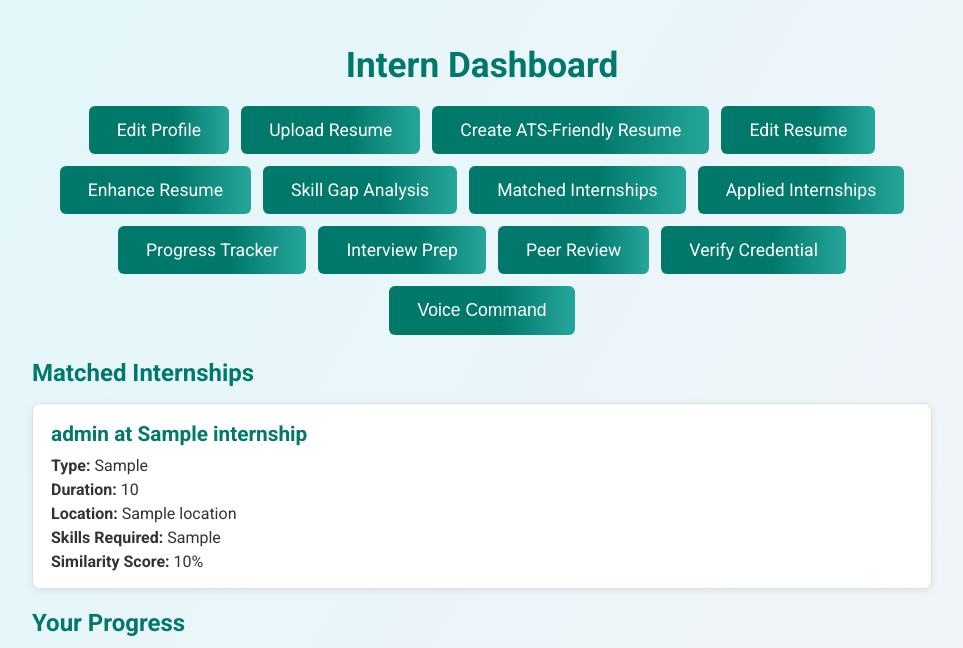
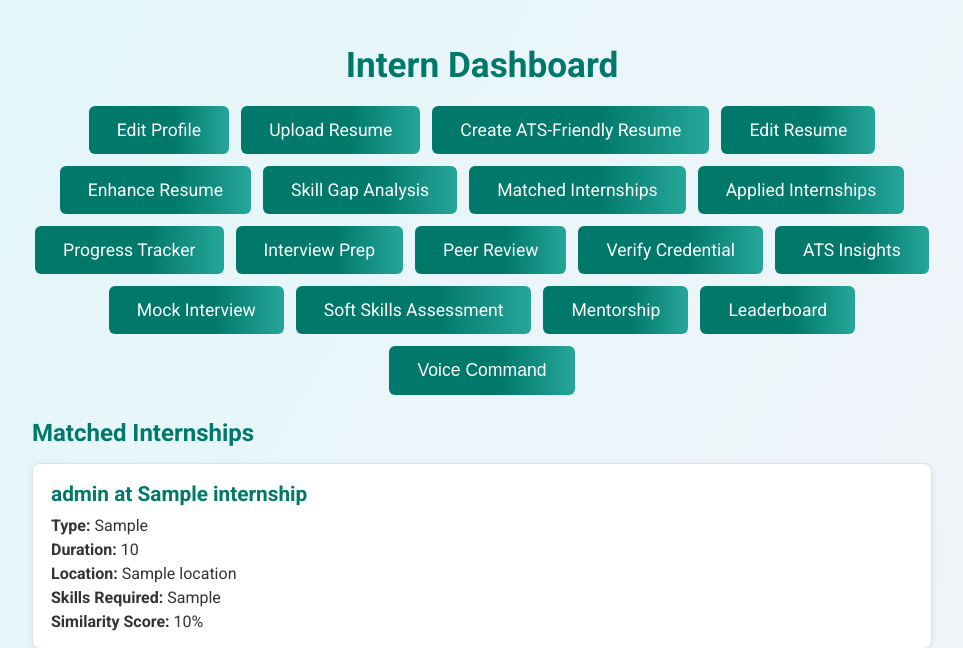
Before and after one commit to BChaitanyaReddy895/SkillSync, a Flask app: template templates/intern_dashboard.html in a window 1280 px wide. Shown: the part 70-718 px from the top of the page, without its empty margins (158-1121 px from the left). Run offline with Flask 2, Linux system fonts and the light colour scheme; the template is opened without the code that fills it: most values are stand-ins (such as "Sample title", 1, 10 or a date in 2020); parts of the project's set-up code (start-up, migrations or seed data) failed here and were passed over.

Commit message:
Update templates/intern_dashboard.html

```diff
--- a/templates/intern_dashboard.html
+++ b/templates/intern_dashboard.html
@@ -215,6 +215,11 @@
             <a href="{{ url_for('interview_prep') }}" class="button">Interview Prep</a>
             <a href="{{ url_for('peer_review') }}" class="button">Peer Review</a>
             <a href="{{ url_for('verify_credential') }}" class="button">Verify Credential</a>
+            <a href="{{ url_for('ats_insights') }}" class="button">ATS Insights</a>
+            <a href="{{ url_for('mock_interview') }}" class="button">Mock Interview</a>
+            <a href="{{ url_for('soft_skills_assessment') }}" class="button">Soft Skills Assessment</a>
+            <a href="{{ url_for('mentorship') }}" class="button">Mentorship</a>
+            <a href="{{ url_for('leaderboard') }}" class="button">Leaderboard</a>
             <button id="voice-command-btn" type="button" class="button">Voice Command</button>
         </div>
         <h2>Matched Internships</h2>
```
